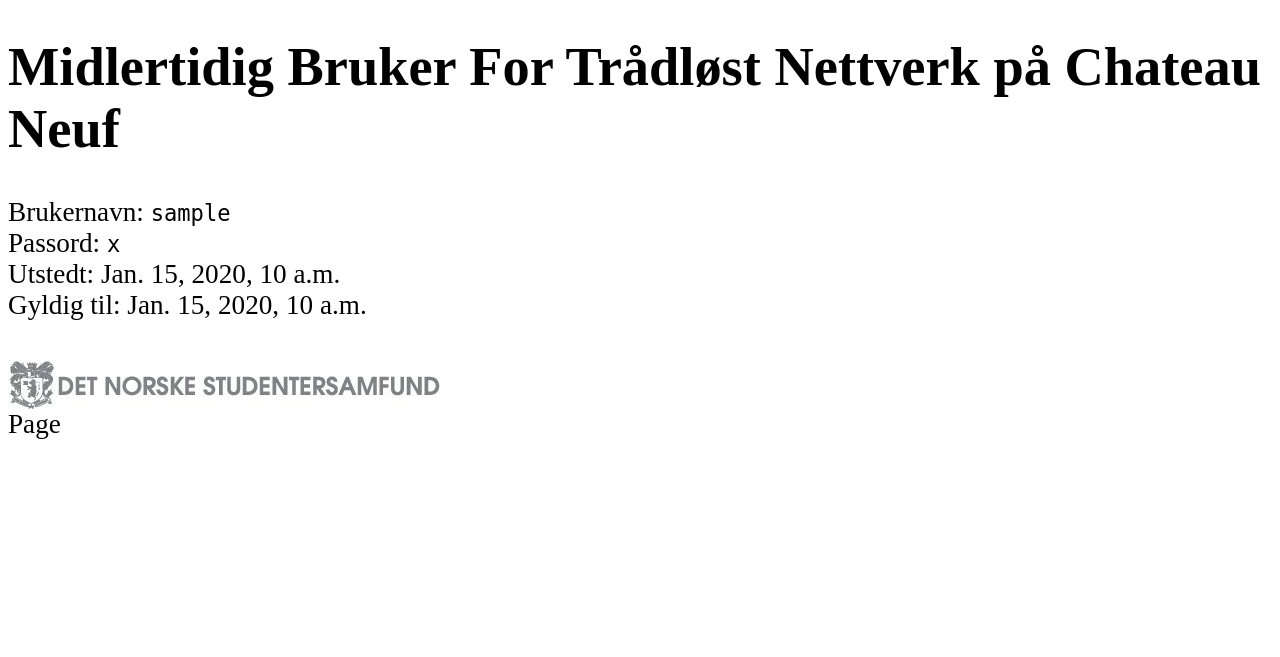
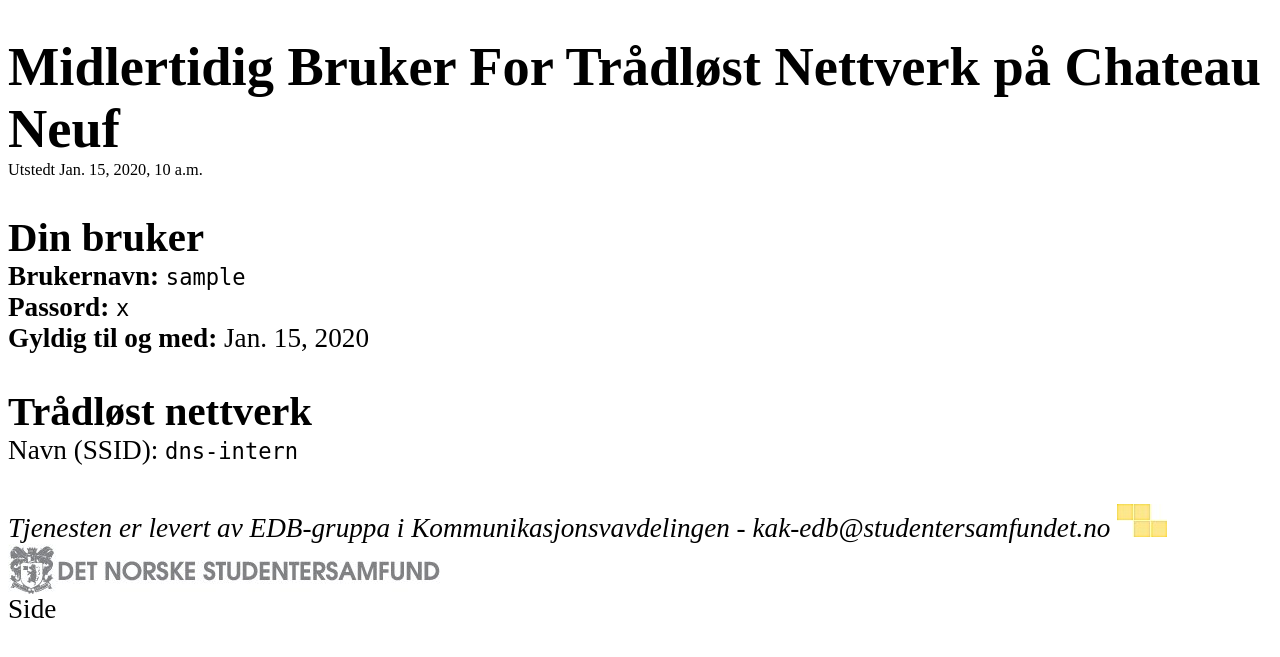
Before and after one commit to edb-gjengen/mbftns, a Django app: template main/templates/pdf/new_temp_user.html in a window 1280 px wide. Shown: the top 657 px of the page. Run offline with Django 3.2, Linux system fonts and the light colour scheme; the template is opened without the code that fills it: most values are stand-ins (such as "Sample title", 1, 10 or a date in 2020).

Commit message:
PDF template updates

```diff
--- a/main/templates/pdf/new_temp_user.html
+++ b/main/templates/pdf/new_temp_user.html
@@ -20,6 +20,13 @@
             .monospace {
                 font-family: monospace;
             }
+            .sub_header {
+                font-size: 0.6em;
+                margin-bottom:1cm;
+            }
+            h1, h2 {
+                margin-bottom:0px;
+            }
             #logo {
                 margin-top: 1cm;
             }
@@ -29,17 +36,22 @@
             {% for userpass in log.userpass_set.all %}
         <div>
             <h1>Midlertidig Bruker For Trådløst Nettverk på Chateau Neuf</h1>
-                Brukernavn: <span class="monospace">{{ userpass.username }}</span><br />
-                Passord: <span class="monospace">{{ userpass.password }}</span><br />
-                Utstedt: {{ log.created }}<br />
-                Gyldig til: {{ log.expires }}<br />
+            <span class="sub_header">Utstedt {{ log.created }}</span>
+            <h2>Din bruker</h2>
+            <strong>Brukernavn:</strong> <span class="monospace">{{ userpass.username }}</span><br />
+            <strong>Passord:</strong> <span class="monospace">{{ userpass.password }}</span><br />
+            <strong>Gyldig til og med:</strong> {{ log.expires|date:"DATE_FORMAT" }}<br />
+            <h2>Trådløst nettverk</h2>
+            Navn (SSID): <span class="monospace">dns-intern</span><br />
         </div>
         <div id="logo">
-            <img src="/home/nikolark/dev/edb/mbftns/static/standard/images/DNSlogo.jpg" />
+            <em>Tjenesten er levert av EDB-gruppa i Kommunikasjonsvavdelingen - kak-edb@studentersamfundet.no</em>
+            <img src="{{ STATIC_URL }}standard/images/edb_brick.jpg" /><br />
+            <img src="{{ STATIC_URL }}standard/images/DNSlogo.jpg" />
         </div>
         <div id="footerContent">
             {% block page_foot %}
-                Page <pdf:pagenumber>
+                Side <pdf:pagenumber>
             {% endblock %}
         </div>
             <pdf:nextpage>
--- a/main/templates/private/list.html
+++ b/main/templates/private/list.html
@@ -8,7 +8,7 @@
     <th>Produsert</th>
     <th>Produsert av</th>
     <th>For hvem/Hvorfor</th>
-    <th>Utgår</th>
+    <th>Gyldig til og med</th>
     <th>Antall</th>
     <th>Skriv ut</th>
   </tr>
@@ -17,7 +17,7 @@
     <td>{{ user.created }}</td>
     <td>{{ user.issued_by }}</td>
     <td>{{ user.description }}</td>
-    <td>{{ user.expires|timeuntil}}</td>
+    <td>{{ user.expires|date:"DATE_FORMAT" }}</td>
     <td>{{ user.count }}</td>
     <td><a href="{% url download_pdf tempuserlog_id=user.id %}"><img src="{{STATIC_URL}}standard/images/printer.png" class="list" /></a></td>
   </tr>
@@ -25,6 +25,6 @@
 </table>
 <a href="deleted">Vis utgåtte ...</a>
 </p>
-<a href="{% url system %}" class="btn">« Tilbake</a>
+<a href="{% url system %}" class="btn">« Gå tilbake</a>
 
 {% endblock %}
--- a/main/views.py
+++ b/main/views.py
@@ -99,5 +99,6 @@
         {
             'pagesize':'A4',
             'log': log,
-        }
+        },
+        RequestContext(request)
     )
```
Also changed, not shown: main/pdf.py (+17 -9 lines), scripts/delete_expired.py (+4 -3 lines).
